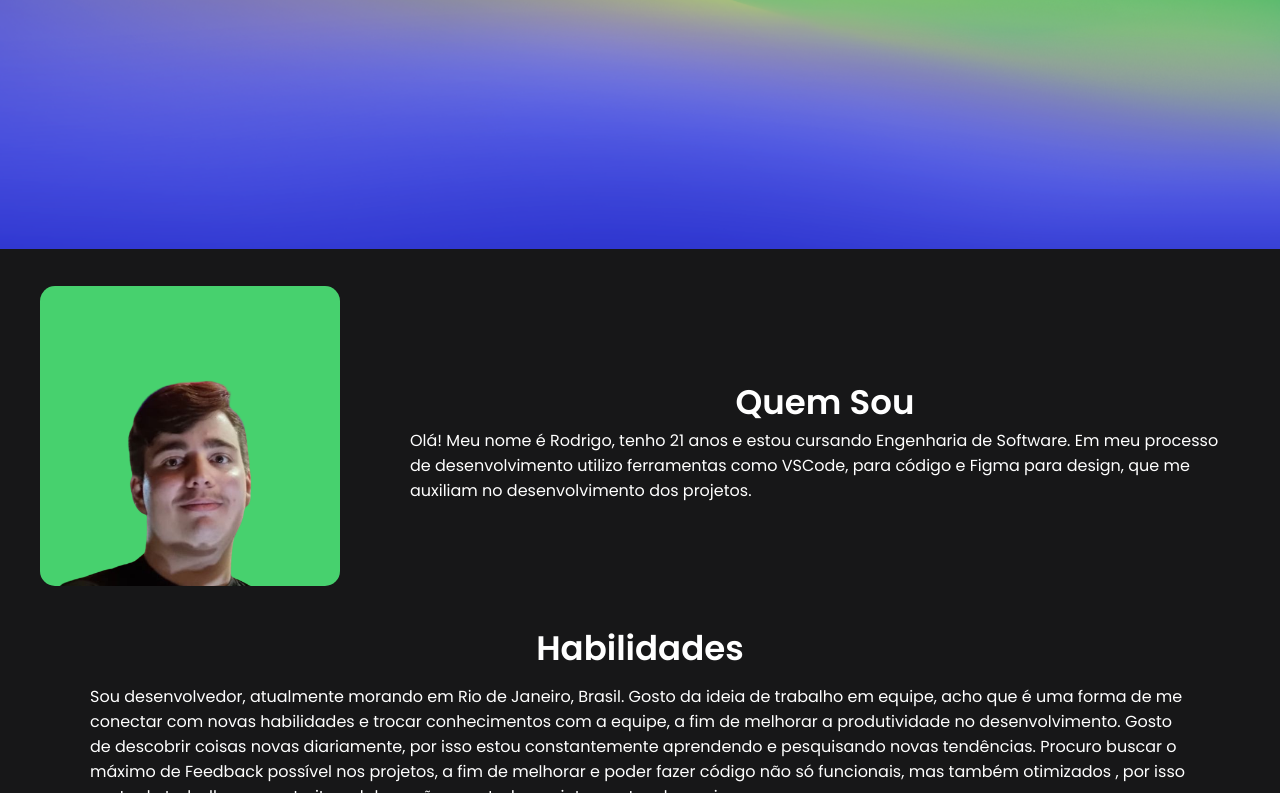
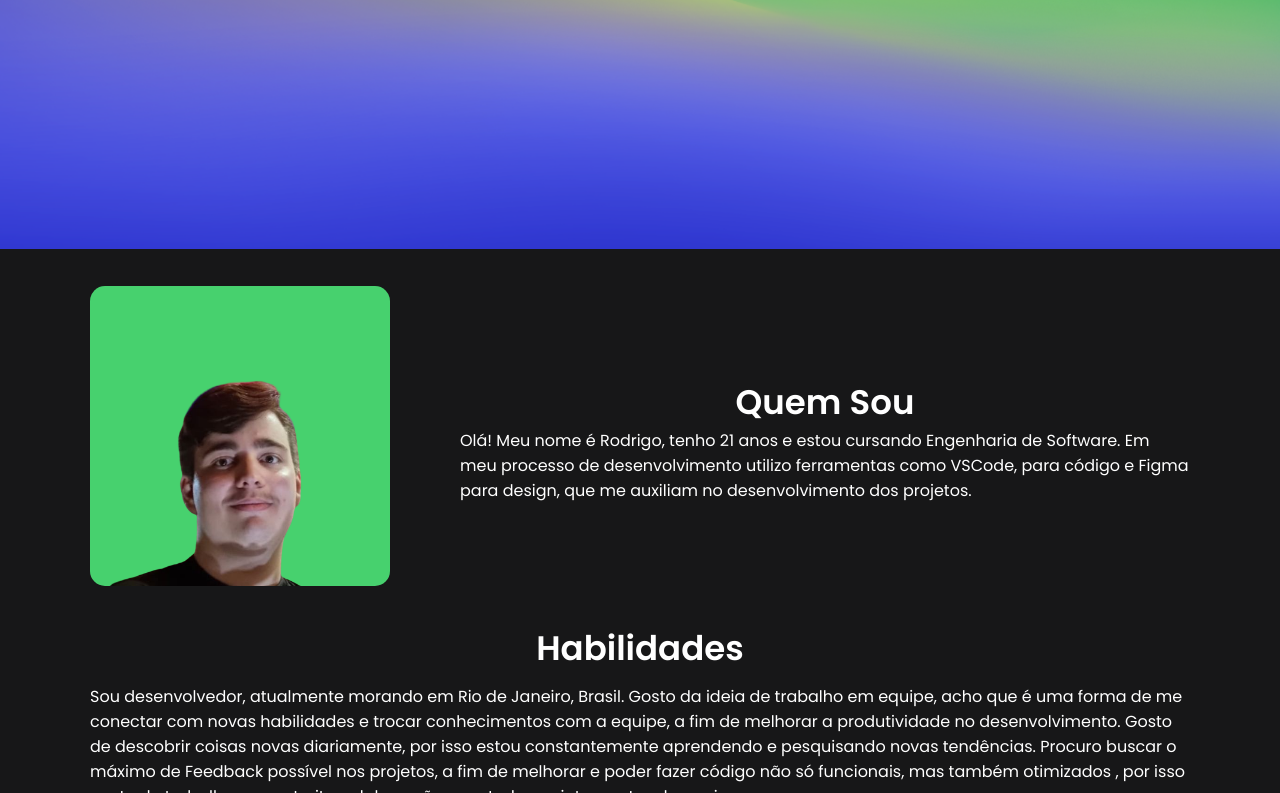
Before and after one commit to rodrigocloureiro/portfolio, a plain HTML site: page index.html in a window 1280 px wide. Shown: the part 466-1259 px from the top of the page. Drawn offline with Linux system fonts and the light colour scheme.

Commit message:
Versão inicial Portfólio Pessoal

```diff
--- a/style.css
+++ b/style.css
@@ -97,7 +97,7 @@ header ul li a:hover {
     display: flex;
     align-items: center;
     column-gap: 70px;
-    padding: 20px 0 0 0;
+    padding: 20px 50px 0 50px;
 }
 
 .about-section img {
```
